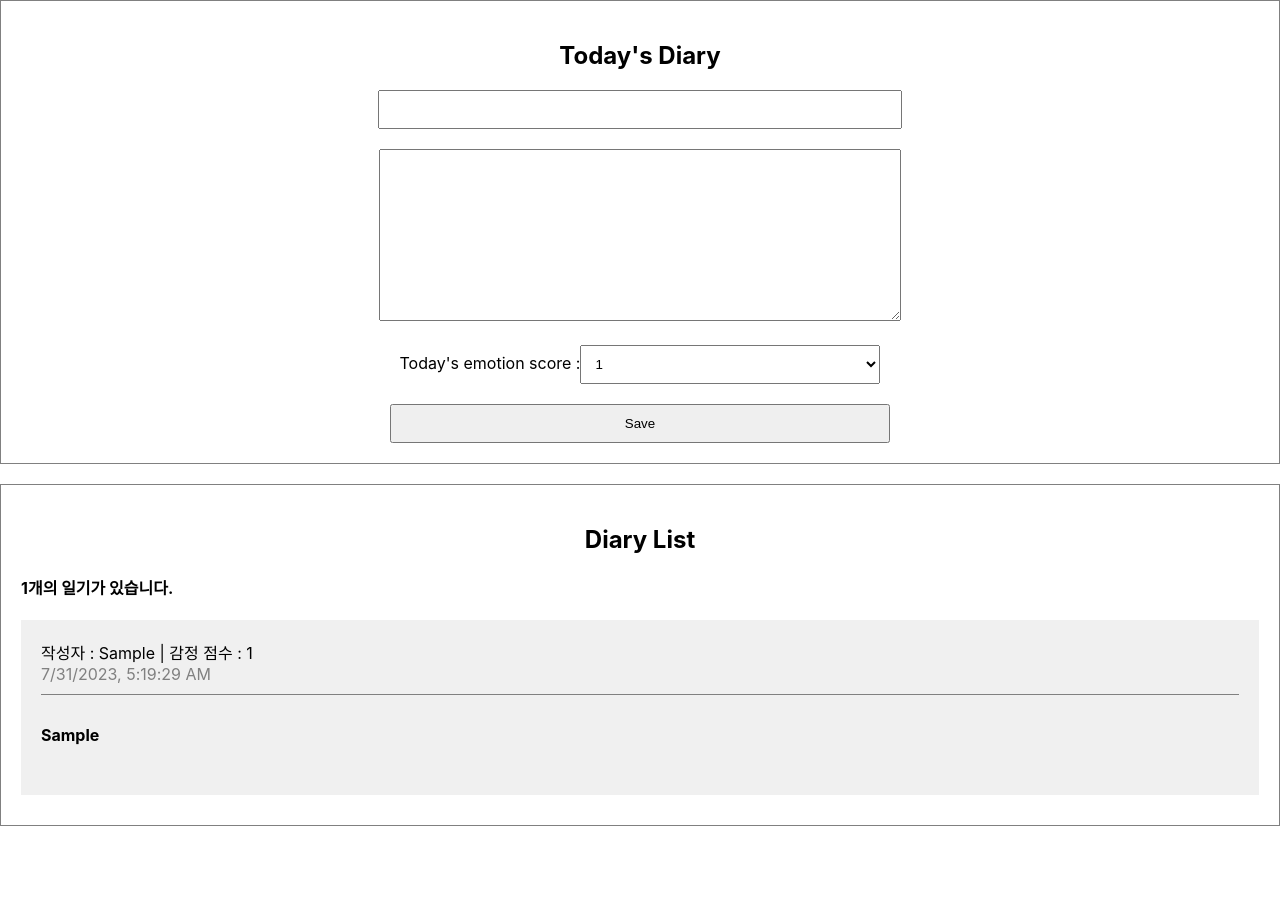
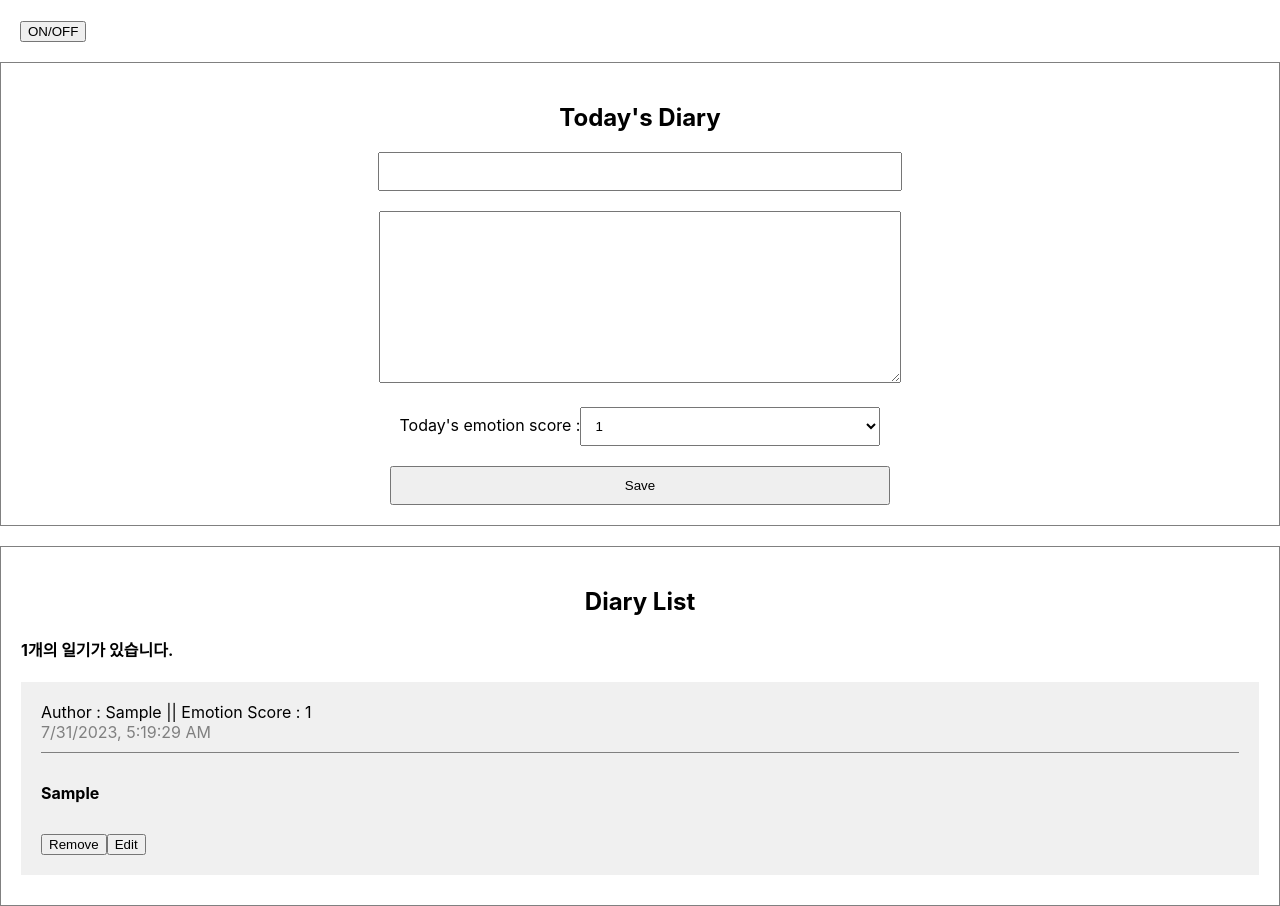
Before and after one commit to ssongms/EmotionDiary, a React (Create React App) app: page / in a window 1280 px wide. Both pictures are taken after typing "Sample", "Sample" into the empty fields and a click on the button "Save". Before the commit the page ends 826 px from the top, so only its background shows below. Built offline with nearby package versions, Linux system fonts and the light colour scheme.

Commit message:
Lifecycle Study (mount, update, unmount)

```diff
--- a/src/App.js
+++ b/src/App.js
@@ -2,6 +2,7 @@
 import DiaryEditor from "./DiaryEditor";
 import DiaryList from "./DiaryList";
 import { useState, useRef } from "react";
+import Lifecycle from "./Lifecycle";
 
 function App() {
   const [data, setData] = useState([]);
@@ -21,10 +22,25 @@
     // 이렇게 해야 새로 추가한 일기가 맨 위에 렌더링됨
   };
 
+  const onRemove = (targetId) => {
+    const newDiaryList = data.filter((it) => it.id !== targetId);
+    setData(newDiaryList);
+    console.log(`${targetId}가 삭제되었습니다.`);
+  };
+
+  const onEdit = (targetId, newContent) => {
+    setData(data.map((it) => (it.id === targetId ? { ...it, content: newContent } : it)));
+  };
+
   return (
     <div className="App">
+      <Lifecycle />
       <DiaryEditor onCreate={onCreate} />
-      <DiaryList diaryList={data} />
+      <DiaryList
+        onEdit={onEdit}
+        onRemove={onRemove}
+        diaryList={data}
+      />
     </div>
   );
 }
--- a/src/DiaryItem.js
+++ b/src/DiaryItem.js
@@ -1,15 +1,70 @@
-const DiaryItem = ({ id, author, content, emotion, created_date }) => {
+import { useState, useRef } from "react";
+
+const DiaryItem = ({ onEdit, onRemove, id, author, content, emotion, created_date }) => {
+  const [isEdit, setIsEdit] = useState(false);
+  const [localContent, setLocalContent] = useState(content);
+  const localContentInput = useRef();
+
+  const toggleIsEdit = () => setIsEdit(!isEdit); //toggle : (isEdit을 반전시킴)
+
+  const handleRemove = () => {
+    if (window.confirm(`${id} 일기를 정말 삭제하시겠습니까?`)) {
+      onRemove(id);
+    }
+  };
+
+  const handleQuitEdit = () => {
+    setIsEdit(false);
+    setLocalContent(content);
+  };
+
+  const handleEdit = () => {
+    if (localContent.length < 5) {
+      localContentInput.current.focus();
+      return;
+    }
+    if (window.confirm(`${id} 일기를 수정하시겠습니까?`)) {
+      onEdit(id, localContent);
+      toggleIsEdit();
+    }
+  };
   return (
     <div className="DiaryItem">
       <div className="info">
         <span>
-          작성자 : {author} | 감정 점수 : {emotion}
+          Author : {author} || Emotion Score : {emotion}
         </span>
         <br />
         <span className="date">{new Date(created_date).toLocaleString()}</span>
       </div>
 
-      <div className="content">{content}</div>
+      <div className="content">
+        {isEdit ? (
+          <>
+            <textarea
+              ref={localContentInput}
+              value={localContent}
+              onChange={(e) => {
+                setLocalContent(e.target.value);
+              }}
+            />
+          </>
+        ) : (
+          <>{content}</>
+        )}
+      </div>
+
+      {isEdit ? (
+        <>
+          <button onClick={handleQuitEdit}>Cancel</button>
+          <button onClick={handleEdit}>Modify</button>
+        </>
+      ) : (
+        <>
+          <button onClick={handleRemove}>Remove</button>
+          <button onClick={toggleIsEdit}>Edit</button>
+        </>
+      )}
     </div>
   );
 };
--- a/src/DiaryList.js
+++ b/src/DiaryList.js
@@ -1,6 +1,6 @@
 import DiaryItem from "./DiaryItem";
 
-const DiaryList = ({ diaryList }) => {
+const DiaryList = ({ onEdit, onRemove, diaryList }) => {
   return (
     <div className="DiaryList">
       <h2>Diary List</h2>
@@ -8,6 +8,8 @@
       <div>
         {diaryList.map((it) => (
           <DiaryItem
+            onEdit={onEdit}
+            onRemove={onRemove}
             key={it.id}
             {...it}
           />
--- /dev/null
+++ b/src/Lifecycle.js
@@ -0,0 +1,19 @@
+import react, { useEffect, useState, useRef } from "react";
+
+const UnmountTest = () => {
+  return <div>Unmount Testing Component</div>;
+};
+
+const Lifecycle = () => {
+  const [isVisible, setIsVisible] = useState(false);
+  const toggle = () => setIsVisible(!isVisible);
+
+  return (
+    <div style={{ padding: 20 }}>
+      <button onClick={toggle}>ON/OFF</button>
+      {isVisible && <UnmountTest />}
+    </div>
+  );
+};
+
+export default Lifecycle;
--- a/src/index.js
+++ b/src/index.js
@@ -4,11 +4,7 @@
 import App from "./App";
 
 const root = ReactDOM.createRoot(document.getElementById("root"));
-root.render(
-  <React.StrictMode>
-    <App />
-  </React.StrictMode>
-);
+root.render(<App />);
 
 // If you want to start measuring performance in your app, pass a function
 // to log results (for example: reportWebVitals(console.log))
```
